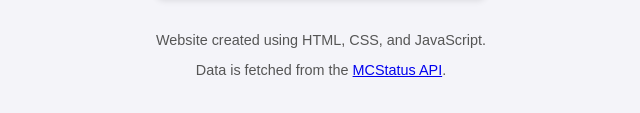
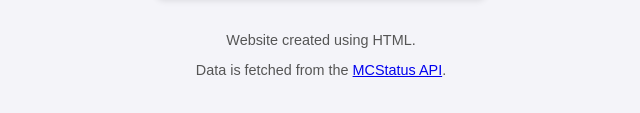
Before and after one commit to HyperCursor/HyperCursor.github.io, a plain HTML site: page index.html in a window 1280 px wide. Shown: the part 447-560 px from the top of the page, without its empty margins (319-959 px from the left). Drawn offline with Linux system fonts and the light colour scheme; no server answers.

Commit message:
Update index.html

```diff
--- a/index.html
+++ b/index.html
@@ -42,7 +42,7 @@
         <div class="status" id="server-status">Loading...</div>
     </div>
     <footer>
-        <p>Website created using HTML, CSS, and JavaScript.</p>
+        <p>Website created using HTML.</p>
         <p>Data is fetched from the <a href="https://api.mcstatus.io" target="_blank">MCStatus API</a>.</p>
     </footer>
     <script>
```
